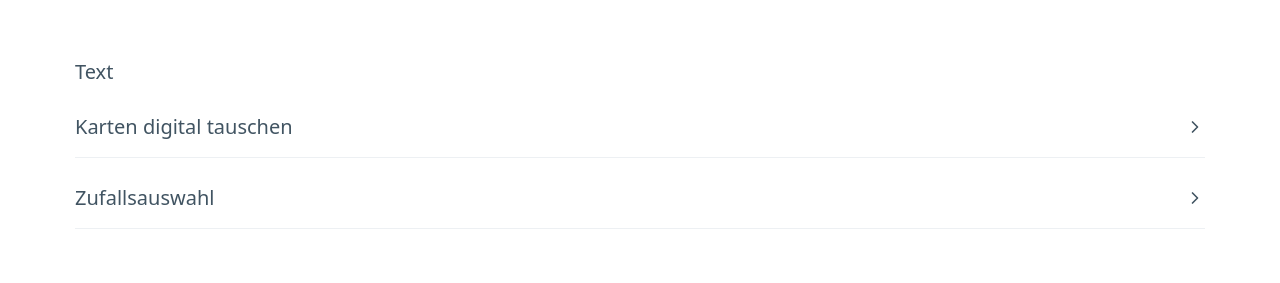
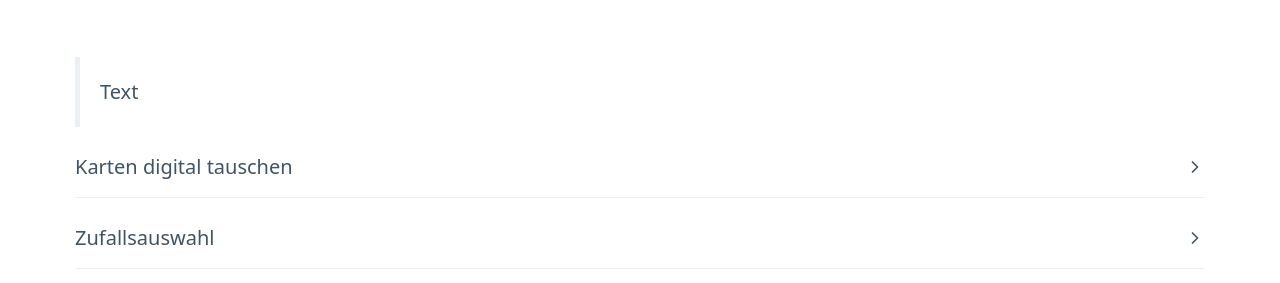
Before and after one commit to SubOptimal/kartentausch, a plain HTML site: page 1.html in a window 1280 px wide. Shown: the part 143-426 px from the top of the page. Drawn offline with nearby package versions, Linux system fonts and the light colour scheme.

Commit message:
Update 1.html

```diff
--- a/1.html
+++ b/1.html
@@ -49,7 +49,7 @@
   <main class="container">
   <h1>Hier ist der Inhalt Deiner Karte</h1>
 
-  <p>Text</p>
+  <blockquote>Text</blockquote>
 
     <p>  <details>
   <summary>Karten digital tauschen</summary>
```
